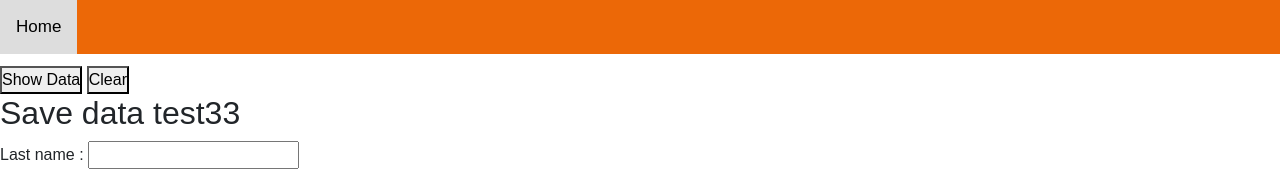
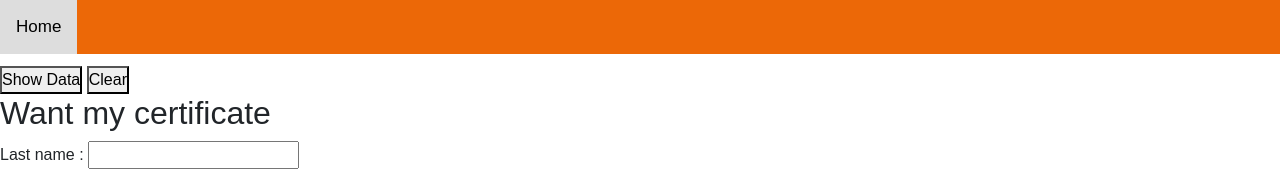
Before and after one commit to Xeone971/Certificate, a website with bundled scripts: page index.html in a window 1280 px wide. Shown: the top 173 px of the page. Built offline with nearby package versions, Linux system fonts and the light colour scheme; files whose address does not match are found by name.

Commit message:
changing h2

```diff
--- a/index.html
+++ b/index.html
@@ -5,7 +5,7 @@ Project: FitNESS 2 ERASMUS+
 File Created: Thursday, 11th April 2024
 Authors: Steward OUADI (AgroParisTech),  Olivier VITRAC (INRAE), Lucca COLLAS
 -----
-Last Modified: Thursday, 20th June 2024
+Last Modified: Friday, 21st June 2024
 Modified By: Lucca COLLAS
 -->
 
@@ -52,7 +52,7 @@ Safety and security:
     <code id="cookies"></code>
 </div>
 
-    <h2>Save data test33</h2>
+    <h2>Want my certificate</h2>
 <form id="userForm">
     <label for="nom">Last name :</label>
     <input type="text" id="nom" name="nom" required>
```
